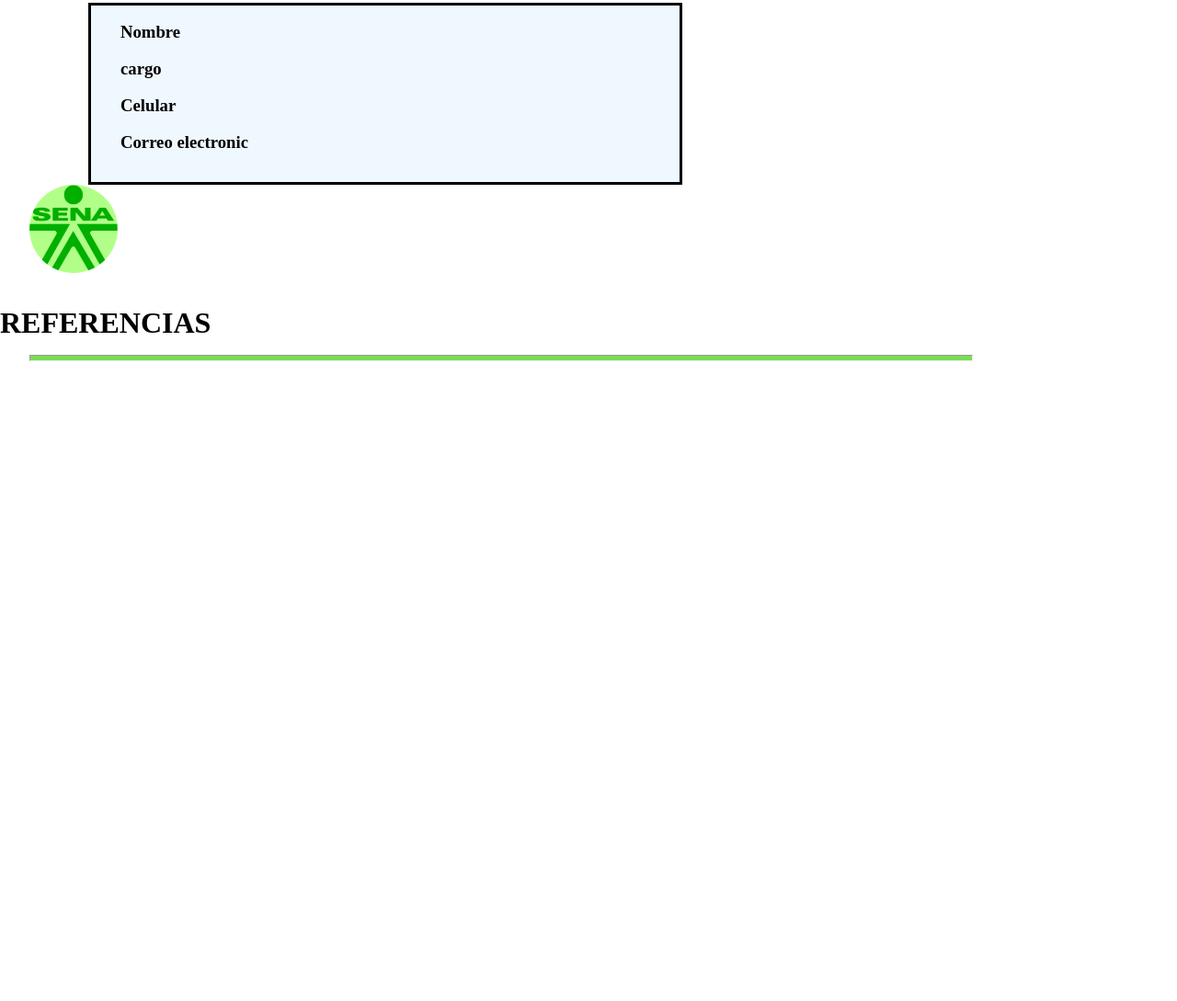
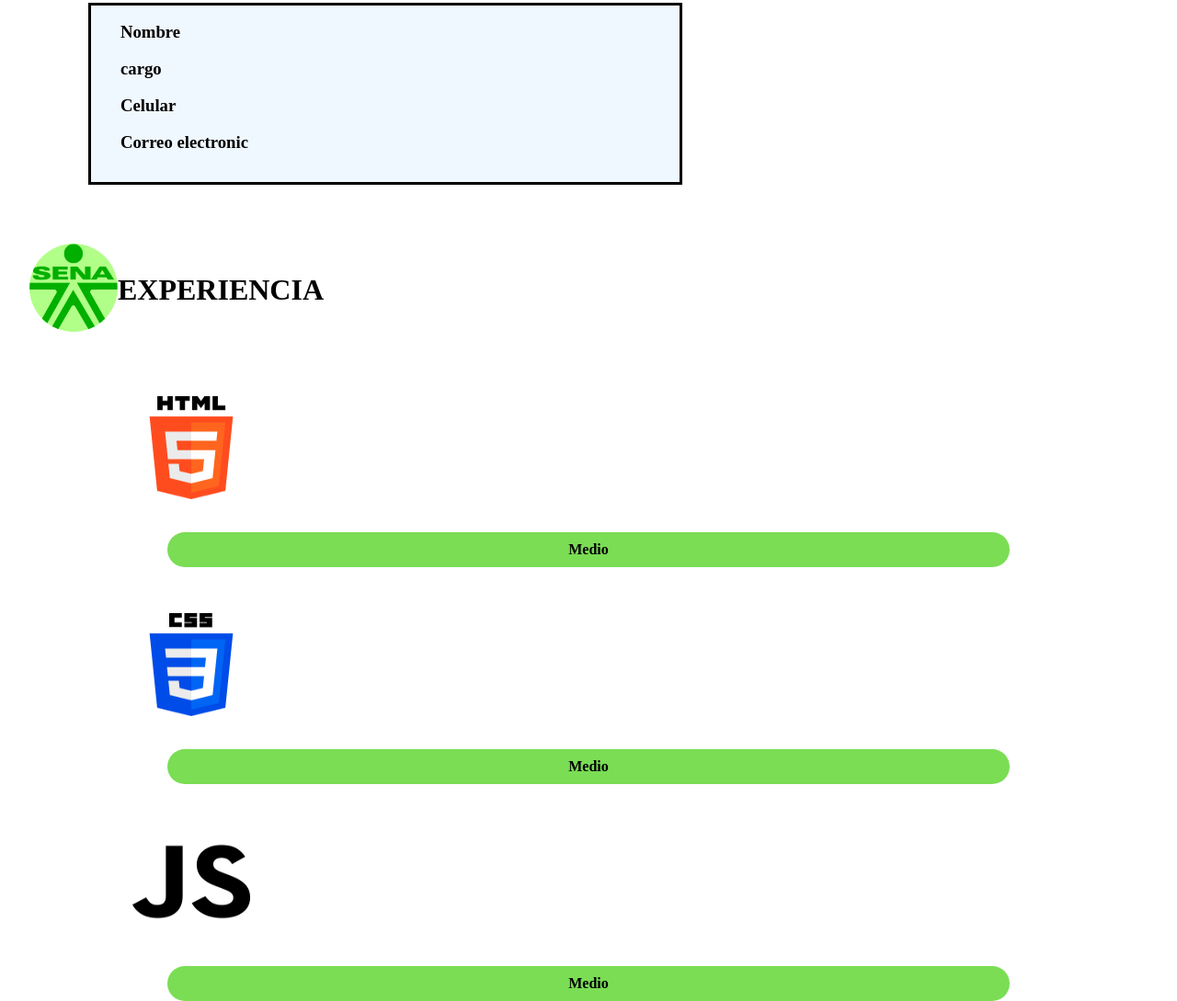
Before and after one commit to luisafernanda0222/Portafolio-luisa, a plain HTML site: page index.html in a window 1280 px wide. Shown: the part 2077-3166 px from the top of the page at 92% size. Before the commit the page ends 2470 px from the top, so only its background shows below. Drawn offline with Linux system fonts and the light colour scheme.

Commit message:
guardado3

```diff
--- a/index.html
+++ b/index.html
@@ -100,10 +100,29 @@
     </div>
     </div>
 
-    <div class="container-experencias">
-    <img class="img-logo" src="assents/Logo_Sena.png" alt=""> <h1 class="title">REFERENCIAS</h1>
-    </div>
-    <hr>
+    <div class="container-experiencias">
+        <img class="img-logo" src="assents/Logo_Sena.png" alt=""> <h1 class="title">EXPERIENCIA</h1>
+        </div>
+        <br>
+
+        <div class="container-progress"></div>
+        <h4>
+        <img class="logo-html" src="assents/html-5.png" alt="">
+        <div class="progress">
+       <center><div class="porcentaje html"><center>Medio</center></div></center>
+        </div>
+        <br>
+
+        <img class="logo-css" src="assents/css-3.png" alt="">
+        <div class="progress">
+        <center><div class="porcentaje css"><center>Medio</center></div></center>
+        </div>
+        <br>
+
+        <img class="logo-js" src="assents/js.png" alt="">
+        <div class="progress">
+        <center><div class="porcentaje js"><center>Medio</center></div></center>
+        </div>
 
 </body>
 </html>
--- a/style/style.css
+++ b/style/style.css
@@ -116,3 +116,58 @@ hr{
     display: flex;
     margin-top: 4rem;
 }
+.container-progress{
+    width: 400px;
+    margin: auto;
+    padding: 10px;
+}
+.progress{
+    width: 100%;
+    border-radius: 4rem;
+}
+.porcentaje{
+    text-align: right;
+    padding: 10px;
+    font-weight: 900;
+}
+.html{
+    background-color:#7add54;
+    border-radius: 4rem;
+    width: 70%;
+    margin-top: 2rem;
+    color:black;
+}
+.css{
+    background-color:#7add54;
+    animation: css forwards;
+    border-radius: 4rem;
+    width: 70%;
+    margin-top: 2rem;
+    color:black;
+}
+.js{
+    background-color:#7add54;
+    animation: js forwards;
+    border-radius: 4rem;
+    width: 70%;
+    margin-top: 2rem;
+    color:black;
+}
+.logo-html{
+    width: 8rem;
+    height: 7rem;
+    margin-top: 2rem;
+    margin-left: 9rem;
+}
+.logo-css{
+    width: 8rem;
+    height: 7rem;
+    margin-top: 2rem;
+    margin-left: 9rem;
+}
+.logo-js{
+    width: 8rem;
+    height: 7rem;
+    margin-top: 2rem;
+    margin-left: 9rem;
+}
```
Also changed, not shown: assents/css-3.png (added), assents/html-5.png (added), assents/js.png (added).
